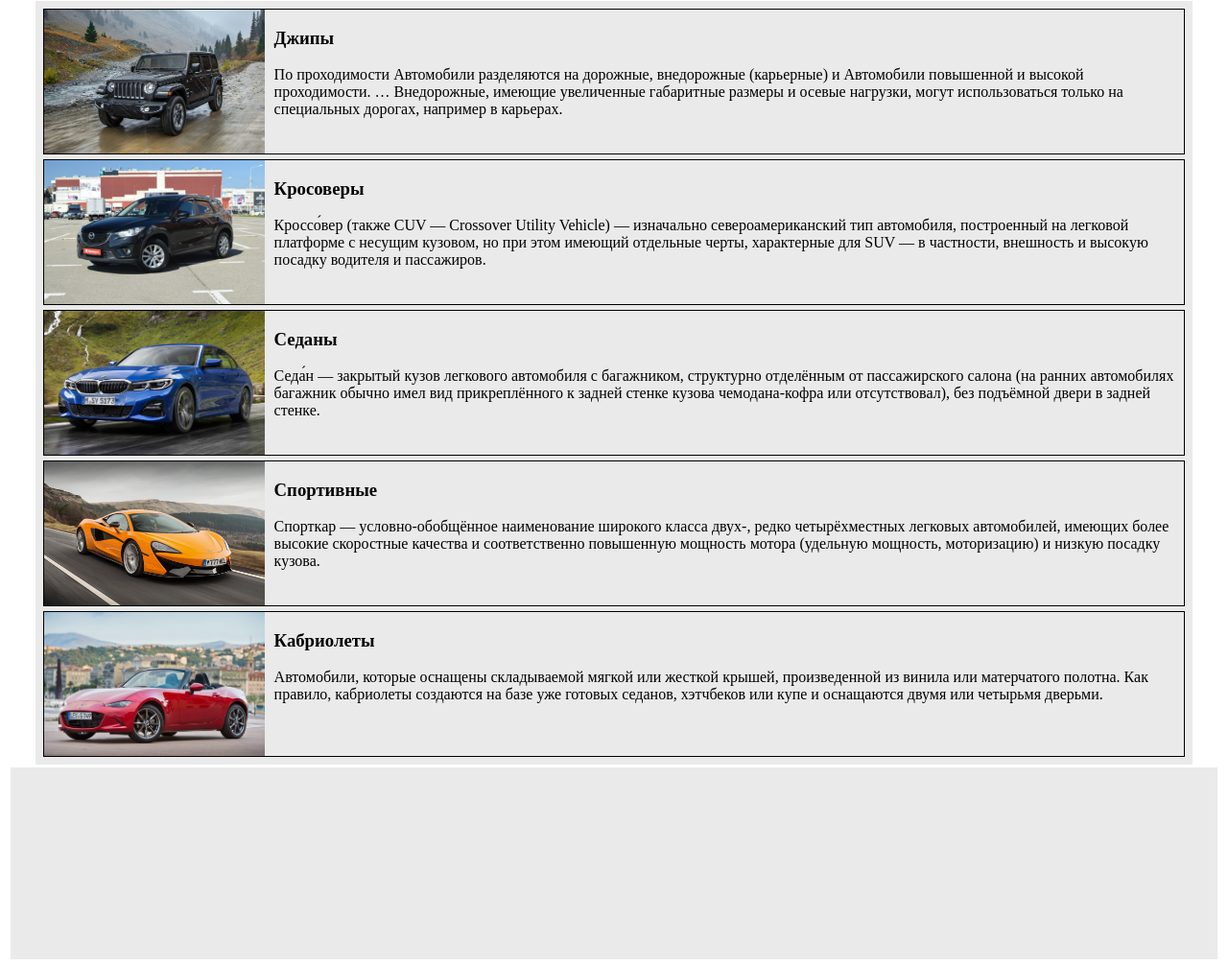
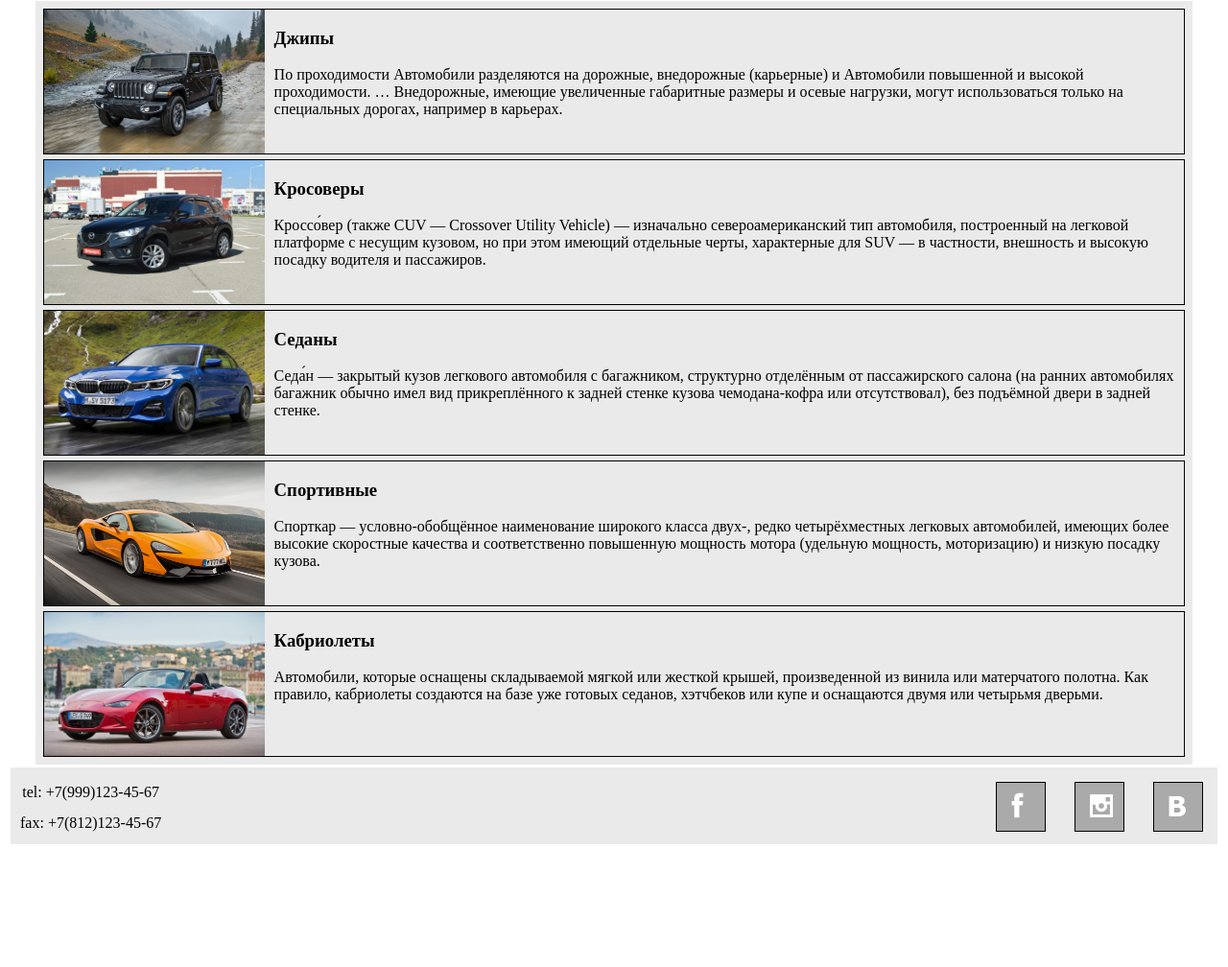
Before and after one commit to zombym/ifmoproject, a plain HTML site: page index.html in a window 1280 px wide. Shown: the part 140-1148 px from the top of the page at 96% size. After the commit the page ends 1028 px from the top, so only its background shows below. Drawn offline with nearby package versions, Linux system fonts and the light colour scheme.

Commit message:
add footer

```diff
--- a/css/main.css
+++ b/css/main.css
@@ -17,7 +17,7 @@ main {
 }
 
 footer {
-    height: 200px;
+    height: 80px;
     background: #aaaaaa40;
 }
 
@@ -57,6 +57,12 @@ footer {
     border: 1px solid black;
 }
 
+.main-article:hover{
+    transform: scale(1.02);
+    background: #aaaaaa;
+    box-shadow: 0 0 20px gray;
+}
+
 .article-img{
     height: 100%;
     width: 230px;
@@ -73,3 +79,31 @@ footer {
     height: 100%;
     width: 230px;
 }
+
+.footer-contacts{
+    float: left;
+    text-align: center;
+    margin: 10;
+    line-height: 2;
+}
+
+
+.footer-social div{
+    height: 50px;
+    width: 50px;
+    border: 1px solid black;
+    background-image: url(../img/sprite.png);
+    background-position-x: 10px;
+    float: right;
+    margin: 15px;
+    background-repeat: no-repeat;
+    background-color: #aaa;
+}
+
+.footer-inst{
+    background-position-y: -120px;
+}
+
+.footer-facebook{
+    background-position-y: -60px;
+}
--- a/index.html
+++ b/index.html
@@ -1,7 +1,6 @@
+<!DOCTYPE>
 <head>
     <title>вот такая вот страничка</title>
-    <script src="http://code.jquery.com/jquery-latest.js"></script>
-    <script src="js/main.js"></script>
     <link rel="stylesheet" href="css/main.css">
 </head>
 <body>
@@ -52,6 +51,15 @@
 
     </main>
     <footer>
-        <div class="fotter-contacts"></div><div class="footer-social"></div>
+        <div class="footer-contacts">
+            <div>tel: +7(999)123-45-67</div>
+            <div>fax: +7(812)123-45-67</div>
+        </div>
+        <div class="footer-social">
+            <div class="footer-vk"></div><div class="footer-inst"></div><div class="footer-facebook"></div>
+        </div>
     </footer>
+
+    <script src="http://code.jquery.com/jquery-latest.js"></script>
+    <script src="js/main.js"></script>
 </body>
```
Also changed, not shown: img/sprite.png (added), 1 other file.
